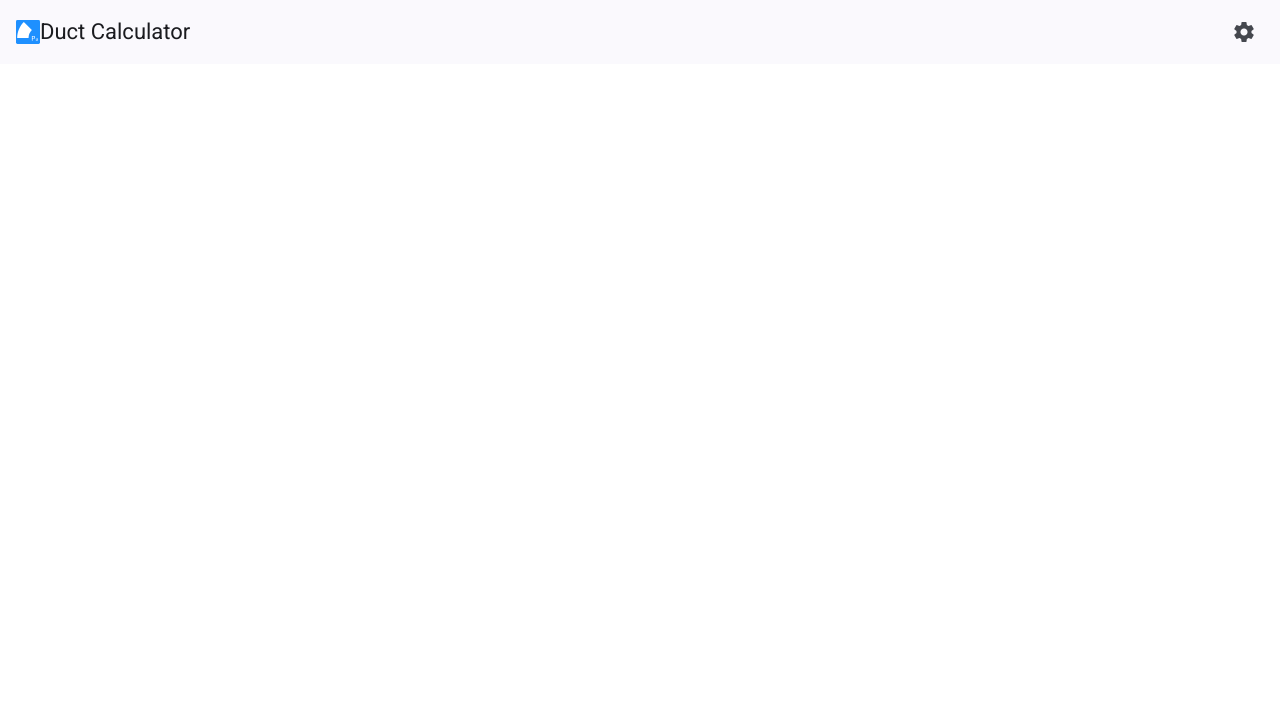
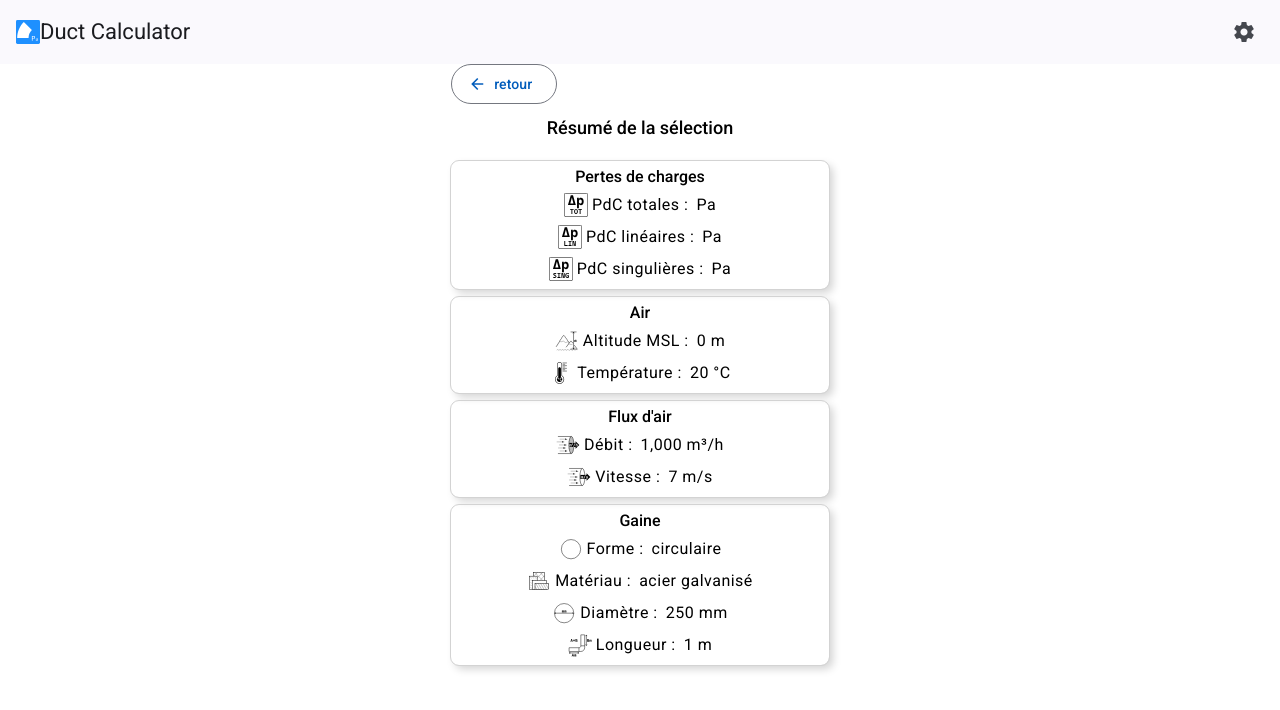
Before and after one commit to LudovicLeBris/DuctCalculator, an Angular app: page /results-overview in a window 1280 px wide. Before the commit this address led to /. Shown: the top 710 px of the page. Built offline with nearby package versions, Linux system fonts and the light colour scheme.

Commit message:
feat(component) results overview page

```diff
--- a/src/app/app.routes.ts
+++ b/src/app/app.routes.ts
@@ -1,6 +1,7 @@
 import { Routes } from '@angular/router';
 import { DuctSelectorComponent } from './components/duct-selector/duct-selector.component';
 import { ApdSelectorComponent } from './components/apd-selector/apd-selector.component';
+import { ResultsOverviewComponent } from './components/results-overview/results-overview.component';
 
 export const routes: Routes = [
   {
@@ -14,4 +15,8 @@ export const routes: Routes = [
     path: 'apd-selector',
     component: ApdSelectorComponent,
   },
+  {
+    path: 'results-overview',
+    component: ResultsOverviewComponent,
+  }
 ];
--- a/src/app/components/apd-selector/apd-selector.component.css
+++ b/src/app/components/apd-selector/apd-selector.component.css
@@ -9,7 +9,14 @@ mat-divider {
 .wrapper {
   display: flex;
   flex-direction: column;
-  height: 91vh;
+  height: 90vh;
+}
+
+.nav-section {
+  display:flex;
+  justify-content: space-between;
+  gap:4px;
+  margin: 8px 16px;
 }
 
 .apd-section {
--- a/src/app/components/apd-selector/apd-selector.component.html
+++ b/src/app/components/apd-selector/apd-selector.component.html
@@ -1,4 +1,15 @@
 <div class="wrapper">
+  <section class="nav-section">
+    <button mat-stroked-button (click)="goToDuctSelector()">
+      <mat-icon>arrow_back</mat-icon>
+      Retour
+    </button>
+    <button mat-flat-button (click)="goToResultsOverview()">
+      <mat-icon>check</mat-icon>
+      Valider
+    </button>
+  </section>
+
   <section class="apd-section">
     <article class="apd-result">
       <div class="apd-result-title">
--- a/src/app/components/apd-selector/apd-selector.component.ts
+++ b/src/app/components/apd-selector/apd-selector.component.ts
@@ -19,6 +19,7 @@ import { FormControl, ReactiveFormsModule } from '@angular/forms';
 import { SingularApdService } from '../../services/singular-apd.service';
 import { MatButtonModule } from '@angular/material/button';
 import { MatListModule } from '@angular/material/list';
+import { Router } from '@angular/router';
 
 @Component({
   selector: 'app-apd-selector',
@@ -51,6 +52,7 @@ export class ApdSelectorComponent implements OnInit {
     private storageService: StorageService,
     private linearApdCalculationService: LinearApdCalculationService,
     private singularApdService: SingularApdService,
+    private router: Router,
   )
   {
     this.duct = this.storageService.duct;
@@ -69,7 +71,6 @@ export class ApdSelectorComponent implements OnInit {
     this.calculateLinearApd();
     this.calculateSingularApd();
     this.calculateTotalApd();
-    this.initSingularityList();
   }
 
   handleLengthChange($event: Length): void {
@@ -115,4 +116,13 @@ export class ApdSelectorComponent implements OnInit {
     return this.singularApdService.singularApdByQuantity(singularity, this.air, this.airflow);
   }
 
+  goToDuctSelector(): void {
+    this.storageService.setApd(this.apd);
+    this.router.navigate(['duct-selector'])
+  }
+
+  goToResultsOverview(): void {
+    this.router.navigate(['results-overview']);
+  }
+
 }
--- /dev/null
+++ b/src/app/components/results-overview/results-overview.component.css
@@ -0,0 +1,54 @@
+h3 {
+  font-size:large;
+  font-weight: 500;
+  text-align: center;
+  line-height: 2rem;
+}
+
+h4 {
+  font-size:medium;
+  font-weight: 500;
+  text-align: center;
+  line-height: 1rem;
+  margin-bottom: 0;
+}
+
+p {
+  margin-bottom: 0;
+}
+
+.wrapper {
+  display: flex;
+  flex-direction: column;
+  gap: 8px;
+  margin: 0 16px;
+  padding-bottom: 16px;
+}
+
+section {
+  display: flex;
+  flex-direction: column;
+  gap: 8px;
+  padding: 8px;
+  outline: solid 1px lightgrey;
+  border-radius: 8px;
+  box-shadow: 4px 4px 8px lightgray;
+}
+
+.result {
+  display: flex;
+  flex-direction: column;
+  gap: 4px;
+}
+
+.result-line {
+  display: flex;
+  justify-content: center;
+  gap: 4px;
+  align-items: center;
+}
+
+.result-line__title {
+  display: flex;
+  gap: 4px;
+}
--- /dev/null
+++ b/src/app/components/results-overview/results-overview.component.html
@@ -0,0 +1,194 @@
+<div class="wrapper">
+
+  <div>
+    <button mat-stroked-button (click)="goBack()">
+      <mat-icon>arrow_back</mat-icon>
+      retour
+    </button>
+  </div>
+
+  <h3>Résumé de la sélection</h3>
+
+  <section>
+    <h4>Pertes de charges</h4>
+    <article class="result">
+      <div class="result-line">
+        <div class="result-line__title">
+          <mat-icon svgIcon="total_apd"></mat-icon>
+          <p>PdC totales :</p>
+        </div>
+        <div class="result-line__values"></div>
+          <p>{{ apd.totalApd.getValue() | number: '1.0-2' }} Pa</p>
+      </div>
+    </article>
+    <article class="result">
+      <div class="result-line">
+        <div class="result-line__title">
+          <mat-icon svgIcon="linear_apd"></mat-icon>
+          <p>PdC linéaires :</p>
+        </div>
+        <div class="result-line__values"></div>
+          <p>{{ apd.linearApd.getValue() | number: '1.0-2' }} Pa</p>
+      </div>
+    </article>
+    <article class="result">
+      <div class="result-line">
+        <div class="result-line__title">
+          <mat-icon svgIcon="singular_apd"></mat-icon>
+          <p>PdC singulières :</p>
+        </div>
+        <div class="result-line__values"></div>
+          <p>{{ apd.singularApd.getValue() | number: '1.0-2' }} Pa</p>
+      </div>
+    </article>
+  </section>
+
+  <section>
+    <h4>Air</h4>
+    <article class="result">
+      <div class="result-line">
+        <div class="result-line__title">
+          <mat-icon svgIcon="altitude"></mat-icon>
+          <p>Altitude MSL :</p>
+        </div>
+        <div class="result-line__values"></div>
+          <p>{{ air.getAltitude().getValue() }} m</p>
+      </div>
+    </article>
+
+    <article class="result">
+      <div class="result-line">
+        <div class="result-line__title">
+          <mat-icon svgIcon="temperature"></mat-icon>
+          <p>Température :</p>
+        </div>
+        <div class="result-line__values"></div>
+          <p>{{ air.getTemperature().getValue() }} °C</p>
+      </div>
+    </article>
+  </section>
+
+  <section>
+    <h4>Flux d'air</h4>
+    <article class="result">
+      <div class="result-line">
+        <div class="result-line__title">
+          <mat-icon svgIcon="flowrate"></mat-icon>
+          <p>Débit :</p>
+        </div>
+        <div class="result-line__values"></div>
+          <p>{{ airflow.flowrate.getValue() | number: '1.0-0' }} m³/h</p>
+      </div>
+    </article>
+    <article class="result">
+      <div class="result-line">
+        <div class="result-line__title">
+          <mat-icon svgIcon="flowspeed"></mat-icon>
+          <p>Vitesse :</p>
+        </div>
+        <div class="result-line__values"></div>
+          <p>{{ airflow.flowspeed.getValue() | number: '1.0-2' }} m/s</p>
+      </div>
+    </article>
+  </section>
+
+  <section>
+    <h4>Gaine</h4>
+    <article class="result">
+      <div class="result-line">
+        <div class="result-line__title">
+          <mat-icon svgIcon="{{ duct.shape.getIcon() }}"></mat-icon>
+          <p>Forme :</p>
+        </div>
+        <div class="result-line__values"></div>
+          <p>{{ duct.shape.valueDisplayName }}</p>
+      </div>
+    </article>
+    <article class="result">
+      <div class="result-line">
+        <div class="result-line__title">
+          <mat-icon svgIcon="material"></mat-icon>
+          <p>Matériau :</p>
+        </div>
+        <div class="result-line__values"></div>
+          <p>{{ duct.material.getValue().displayName }}</p>
+      </div>
+    </article>
+  @if (duct.shape.getValue() === 'circular') {
+    <article class="result">
+      <div class="result-line">
+        <div class="result-line__title">
+          <mat-icon svgIcon="diameter"></mat-icon>
+          <p>Diamètre :</p>
+        </div>
+        <div class="result-line__values"></div>
+          <p>{{ duct.diameter?.getValue() | number: '1.0-0' }} mm</p>
+      </div>
+    </article>
+  } @else if (duct.shape.getValue() === 'rectangular') {
+    <article class="result">
+      <div class="result-line">
+        <div class="result-line__title">
+          <mat-icon svgIcon="width"></mat-icon>
+          <p>Largeur :</p>
+        </div>
+        <div class="result-line__values"></div>
+          <p>{{ duct.width?.getValue() | number: '1.0-0' }} mm</p>
+      </div>
+    </article>
+    <article class="result">
+      <div class="result-line">
+        <div class="result-line__title">
+          <mat-icon svgIcon="height"></mat-icon>
+          <p>Hauteur :</p>
+        </div>
+        <div class="result-line__values"></div>
+          <p>{{ duct.height?.getValue() | number: '1.0-0' }} mm</p>
+      </div>
+    </article>
+    <article class="result">
+      <div class="result-line">
+        <div class="result-line__title">
+          <mat-icon svgIcon="ratio"></mat-icon>
+          <p>Ratio :</p>
+        </div>
+        <div class="result-line__values"></div>
+          <p>{{ duct.ratio?.getValue() | number: '1.0-1' }}</p>
+      </div>
+    </article>
+  }
+    <article class="result">
+      <div class="result-line">
+        <div class="result-line__title">
+          <mat-icon svgIcon="length"></mat-icon>
+          <p>Longueur :</p>
+        </div>
+        <div class="result-line__values"></div>
+          <p>{{ duct.length.getValue() | number: '1.0-1' }} m</p>
+      </div>
+    </article>
+  </section>
+
+  @if (apd.singularApd.getValue() ) {
+  <section>
+    <h4>Accidents de gaine</h4>
+  @for (singularity of singularities.getSingularities(); track singularity) {
+    @if (singularity.getQuantity() > 0) {
+      <article class="result">
+        <div class="result-line">
+          <div class="result-line__title">
+            <mat-icon svgIcon="{{ singularity.getIcon() }}"></mat-icon>
+            <p>{{ singularity.getDisplayName() }} :</p>
+          </div>
+          <div class="result-line__values"></div>
+            <p>{{ singularity.getQuantity() }}</p>
+        </div>
+      </article>
+    }
+  }
+  </section>
+  }
+
+
+
+</div>
--- /dev/null
+++ b/src/app/components/results-overview/results-overview.component.ts
@@ -0,0 +1,44 @@
+import { Component } from '@angular/core';
+import { StorageService } from '../../services/storage.service';
+import { Duct } from '../../models/duct/duct.model';
+import { Air } from '../../models/air/air.model';
+import { Airflow } from '../../models/airflow/airflow.model';
+import { Singularities } from '../../models/singularity/singularities.model';
+import { Apd } from '../../models/apd/apd.model';
+import { MatIconModule } from '@angular/material/icon';
+import { CommonModule } from '@angular/common';
+import { MatButtonModule } from '@angular/material/button';
+import { Router } from '@angular/router';
+
+@Component({
+  selector: 'app-results-overview',
+  standalone: true,
+  imports: [
+    CommonModule,
+    MatIconModule,
+    MatButtonModule,
+  ],
+  templateUrl: './results-overview.component.html',
+  styleUrl: './results-overview.component.css'
+})
+export class ResultsOverviewComponent {
+  air = Air.getInstance();
+  duct: Duct;
+  airflow: Airflow;
+  singularities: Singularities;
+  apd: Apd;
+
+  constructor (
+    private storageService: StorageService,
+    private router: Router,
+  ) {
+    this.duct = this.storageService.duct;
+    this.airflow = this.storageService.airflow;
+    this.singularities = this.storageService.singularities;
+    this.apd = this.storageService.apd;
+  }
+
+  goBack(): void {
+    this.router.navigate(['apd-selector']);
+  }
+}
--- a/src/app/models/apd/apd.model.ts
+++ b/src/app/models/apd/apd.model.ts
@@ -1,15 +1,18 @@
 import { AdditionalApd } from "./additional-apd.model";
 import { LinearApd } from "./linear-apd.model";
 import { SingularApd } from "./singular-apd.model";
+import { TotalApd } from "./total-apd.models";
 
 export class Apd {
   linearApd: LinearApd;
   singularApd: SingularApd;
   additionalApd: AdditionalApd;
+  totalApd: TotalApd;
 
   constructor () {
     this.linearApd = new LinearApd;
     this.singularApd = new SingularApd;
     this.additionalApd = new AdditionalApd;
+    this.totalApd = new TotalApd;
   }
 }
--- /dev/null
+++ b/src/app/models/apd/total-apd.models.ts
@@ -0,0 +1,18 @@
+import { TechnicalProperty } from "../technical-property.model";
+
+export class TotalApd extends TechnicalProperty{
+  override readonly name = 'totalApd';
+  override readonly displayName = 'PdC totales';
+  override readonly unit = 'Pa';
+  override readonly icon = 'total_apd';
+
+  declare protected value: number;
+
+  public override getValue(): number {
+    return this.value;
+  }
+
+  public override setValue(value: number): void {
+    this.value = value;
+  }
+}
```
Also changed, not shown: 1 other file (tests, documents, lock files or other folders).
